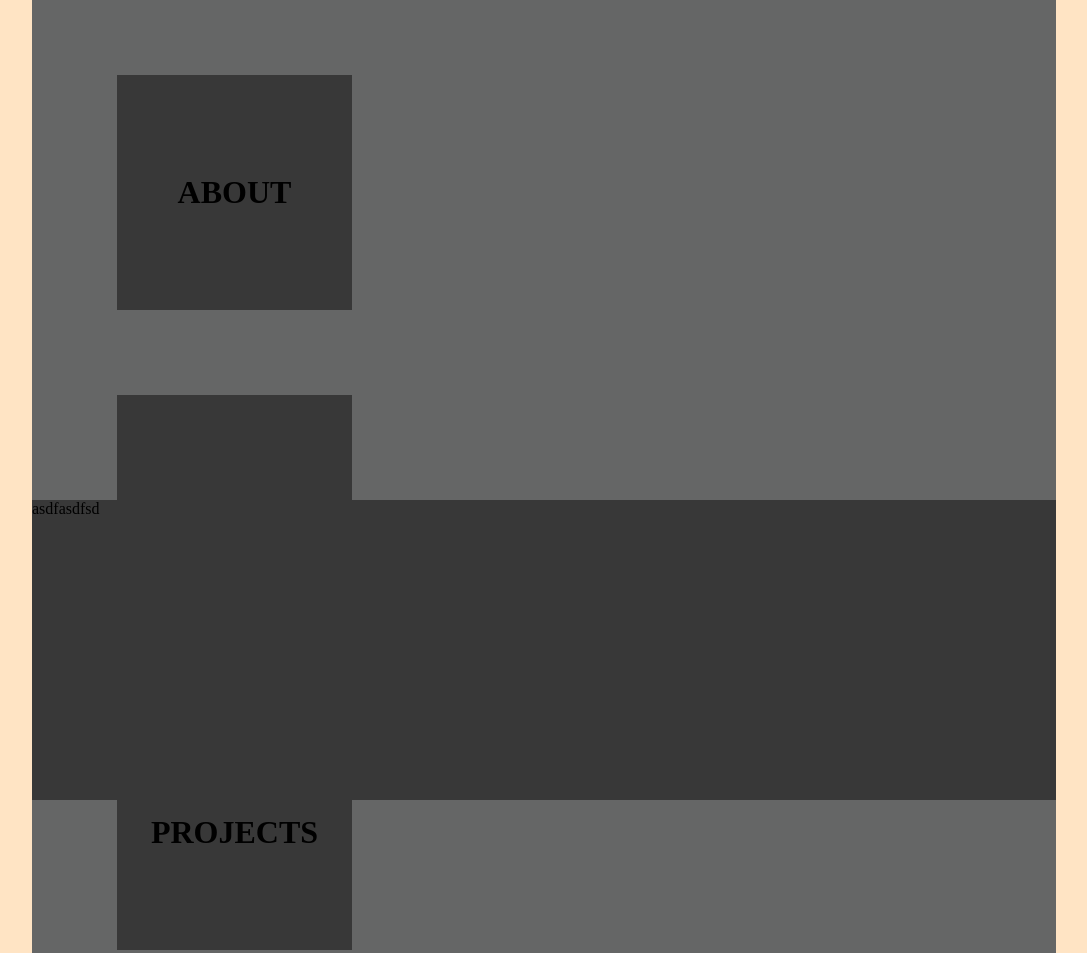
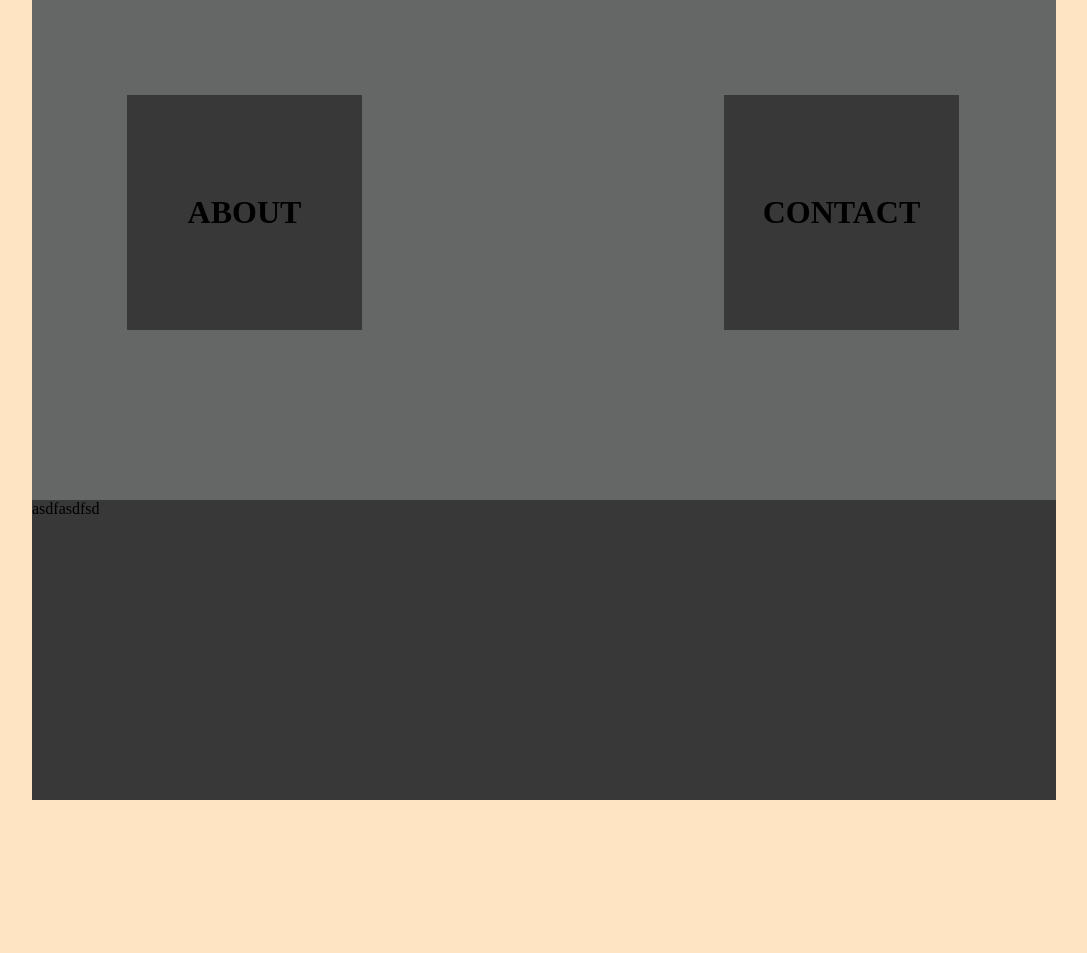
Before and after one commit to Elibrad319/portfolio-website-2, a plain HTML site: page index.html in a window 1280 px wide. Shown: the top 953 px of the page, without its empty margins (96-1183 px from the left). After the commit the page ends 800 px from the top, so only its background shows below. Drawn offline with Linux system fonts and the light colour scheme.

Commit message:
Displaying Grid for boxes

```diff
--- a/css/stylesheet.css
+++ b/css/stylesheet.css
@@ -9,47 +9,60 @@ body {
 
  #main-container {
     width: 1024px;
-    height: 1000px;
+    height: 730px;
     background-color: #656666;
+    flex-flow: row;
+    column-gap: 85px;
+    display: grid;
+    grid-template-columns: 50% 50%;
 }
 
 /* boxes for splash page start here */
 #about-box {
+    margin-top: 125px;
+    margin: 95px;
     width: 235px;
     height: 235px;
     background-color: #383838;
     align-self: center;
     text-align: center;
     line-height: 235px;
-    margin: 85px;
-    margin-top: 75px;
 }
 
 #contact-box {
+    margin: 95px;
     width: 235px;
     height: 235px;
     background-color: #383838;
     align-self: center;
     text-align: center;
     line-height: 235px;
-    margin: 85px;
 }
 
 #projects-box {
+    margin: 95px;
     width: 235px;
     height: 235px;
     background-color: #383838;
-    align-self: flex-end;
+    align-self: center;
     text-align: center;
     line-height: 235px;
-    margin: 85px;
+}
+
+#other-box {
+    margin: 95px;
+    width: 235px;
+    height: 235px;
+    background-color: #383838;
+    align-self: center;
+    text-align: center;
+    line-height: 235px;
 }
 
 footer {
     width: 1024px;
     height: 300px;
     background-color: #383838;
-    align-self: flex-end;
     position: absolute;
     bottom: 0px;
 }
--- a/index.html
+++ b/index.html
@@ -12,9 +12,12 @@
         <h1 id="about-box"> ABOUT </h1>
         <h1 id="contact-box"> CONTACT </h1>
         <h1 id="projects-box"> PROJECTS </h1>
+        <h1 id="other-box"> OTHER </h1>
+
         <footer>
             asdfasdfsd
         </footer>
+
     </div>
 
 
```
